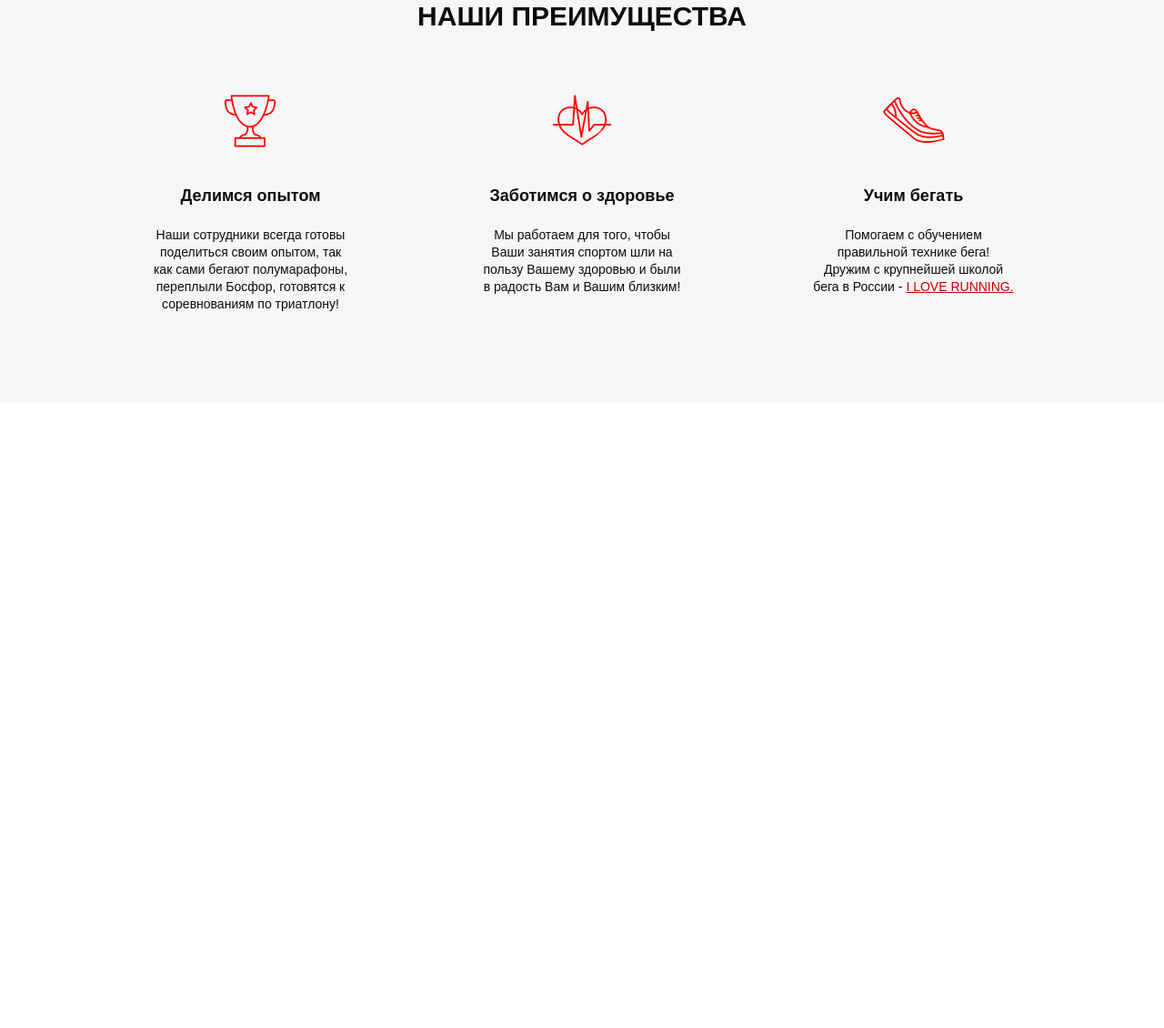
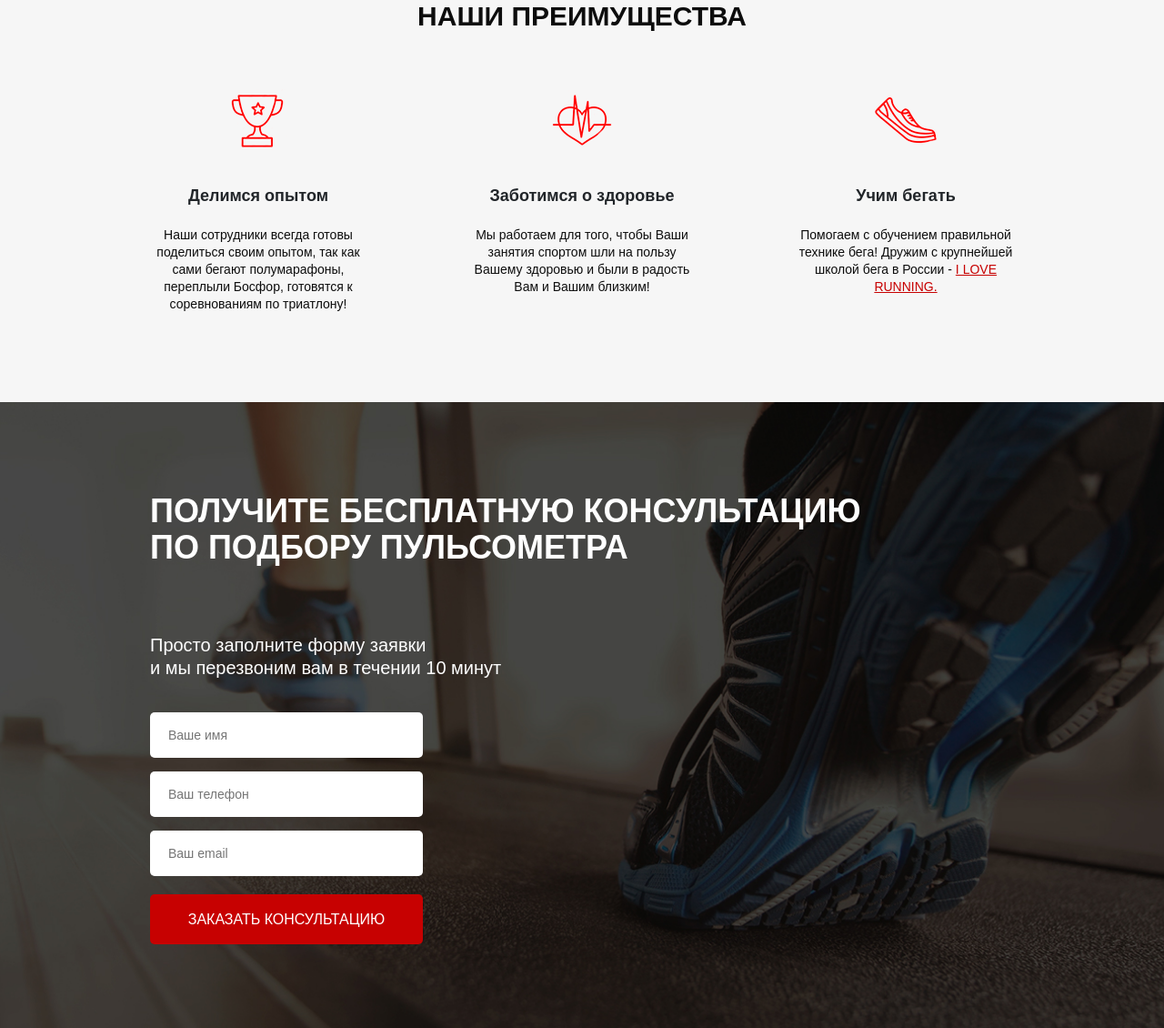
Before and after one commit to Rojven/project11.Pulse, a website: page src/index.html in a window 1280 px wide. Shown: the part 759-1889 px from the top of the page at 91% size. Before the commit the page ends 1201 px from the top, so only its background shows below. Drawn offline with Linux system fonts and the light colour scheme.

Commit message:
consultation form done

```diff
--- a/src/index.html
+++ b/src/index.html
@@ -57,36 +57,58 @@
     </div>
     <div class="benefits">
         <div class="container">
-            <h2 class="benefits__header">НАШИ ПРЕИМУЩЕСТВА</h2>
+            <h2 class="title">НАШИ ПРЕИМУЩЕСТВА</h2>
             <div class="benefits__wrapper">
                 <div class="benefits__blocks">
                     <img src="icons/cup_icon.png" alt="cup">
-                    <span>Делимся опытом</span>
+                    <div class="benefits__subheader">Делимся опытом</div>
+                    <div class="benefits__text">
                     Наши сотрудники всегда готовы
                     поделиться своим опытом,
                     так как сами бегают полумарафоны,
                     переплыли Босфор, готовятся к
                     соревнованиям по триатлону!
+                    </div>
                 </div>
                 <div class="benefits__blocks">
                     <img src="icons/heart_icon.png" alt="heart">
-                    <span>Заботимся о здоровье</span>
+                    <div class="benefits__subheader">Заботимся о здоровье</div>
+                    <div class="benefits__text">
                     Мы работаем для того,
                     чтобы Ваши занятия спортом шли на
                     пользу Вашему здоровью и были в
                     радость Вам и Вашим близким!
+                    </div>
                 </div>
                 <div class="benefits__blocks">
                     <img src="icons/shoe_icon.png" alt="shoe">
-                    <span>Учим бегать</span>
+                    <div class="benefits__subheader">Учим бегать</div>
+                    <div class="benefits__text">
                     Помогаем с обучением
                     правильной технике бега!
                     Дружим с крупнейшей школой бега в
                     России -
                     <a href="#">I LOVE RUNNING.</a>
+                    </div>
                 </div>
             </div>
         </div>
     </div>
+    <div class="consultation">
+        <div class="container">
+            <h2 class="title title_left">Получите бесплатную консультацию <br>
+                по подбору пульсометра </h2>
+            <div class="consultation__descr">
+                Просто заполните форму заявки <br>
+                и мы перезвоним вам в течении 10 минут
+            </div>
+            <form class="feed-form" action="#">
+                <input name="name" required placeholder="Ваше имя" type="text">
+                <input name="phone" required placeholder="Ваш телефон" type="number">
+                <input name="email" required placeholder="Ваш email" type="E-mail">
+                <button class="button button_submit">Заказать консультацию</button>
+            </form>
+        </div>
+    </div>
 </body>
 </html>
--- a/src/sass/_benefits.sass
+++ b/src/sass/_benefits.sass
@@ -2,33 +2,29 @@
     min-height: 470px
     background-color: #f6f6f6
     padding: 70px 0 98px 0
-    &__header
-        font-size: 30px
-        font-weight: 700
-        line-height: 30px
-        text-align: center
-        color: #0d0d0d
-        text-transform: uppercase
     &__wrapper
         display: flex
         justify-content: space-between
         margin-top: 65px
     &__blocks
+        display: flex
+        flex-direction: column
+        align-items: center
+        width: 238px
+    &__subheader
+        font-size: 18px
+        font-weight: 700
+        line-height: 18px
+        margin: 38px 0 25px 0
+    &__text
         font-size: 14px
         font-weight: 300
         color: #0d0d0d
         line-height: 19px
         text-align: center
-        width: 221px
-        span
-            display: block
-            font-size: 18px
-            font-weight: 700
-            line-height: 18px
-            margin: 38px 0 25px 0
-        img
-            display: block
-            margin: 0 auto
         a
             text-decoration: underline
             color: $main_color
+    img
+        display: block
+        margin: 0 auto
--- a/src/sass/_buttons.sass
+++ b/src/sass/_buttons.sass
@@ -14,3 +14,7 @@
         height: 50px
         font-size: 16px
         margin-top: 67px
+    &_submit
+        width: 100%
+        height: 55px
+        font-size: 16px
--- /dev/null
+++ b/src/sass/_consultation.sass
@@ -0,0 +1,11 @@
+.consultation
+    min-height: 680px
+    padding: 100px 0 92px 0
+    background: url('../../img/order_bg.jpg') center (center/cover) no-repeat
+    &__descr
+        font-size: 20px
+        font-weight: 500
+        line-height: 25px
+        text-align: left
+        color: #ffffff
+        margin-top: 75px
--- /dev/null
+++ b/src/sass/_forms.sass
@@ -0,0 +1,17 @@
+.feed-form
+    margin-top: 36px
+    display: flex
+    flex-direction: column
+    width: 300px
+    input
+        height: 50px
+        border-radius: 5px
+        background-color: #ffffff
+        margin-bottom: 15px
+        border: none
+        padding: 0 20px
+        font-size: 14px
+        font-weight: 300
+        color: #4b4b4b
+        &:nth-child(3)
+            margin-bottom: 20px
--- /dev/null
+++ b/src/sass/_titles.sass
@@ -0,0 +1,12 @@
+.title
+    font-size: 30px
+    font-weight: 700
+    line-height: 30px
+    text-align: center
+    color: #0d0d0d
+    text-transform: uppercase
+    &_left
+        font-size: 36px
+        line-height: 40px
+        text-align: left
+        color: #ffffff
--- a/src/sass/style.sass
+++ b/src/sass/style.sass
@@ -4,6 +4,9 @@
 @import "header"
 @import "buttons"
 @import "benefits"
+@import "titles"
+@import "consultation"
+@import "forms"
 *
     font-family: "Museo Sans Cyrl", sans-serif
 .container
```
Also changed, not shown: src/css/style.min.css.
